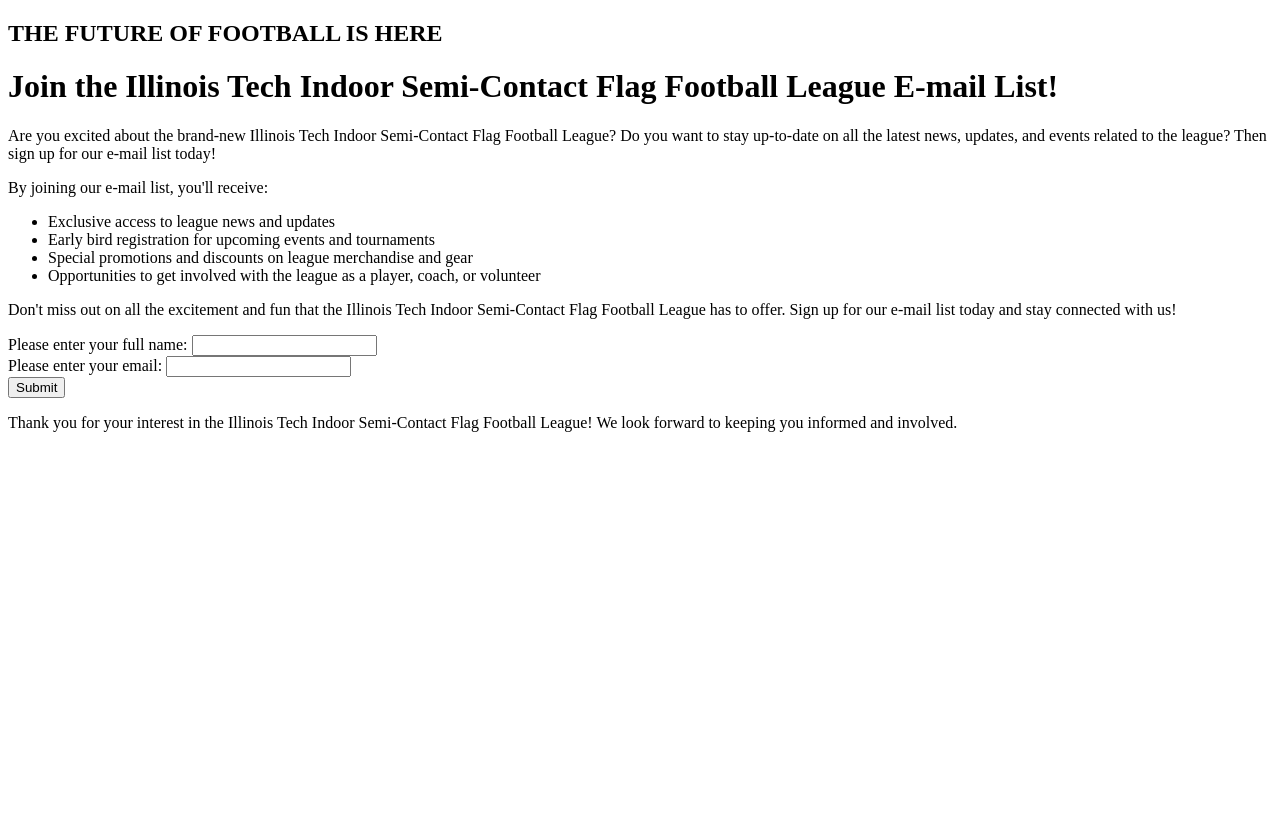
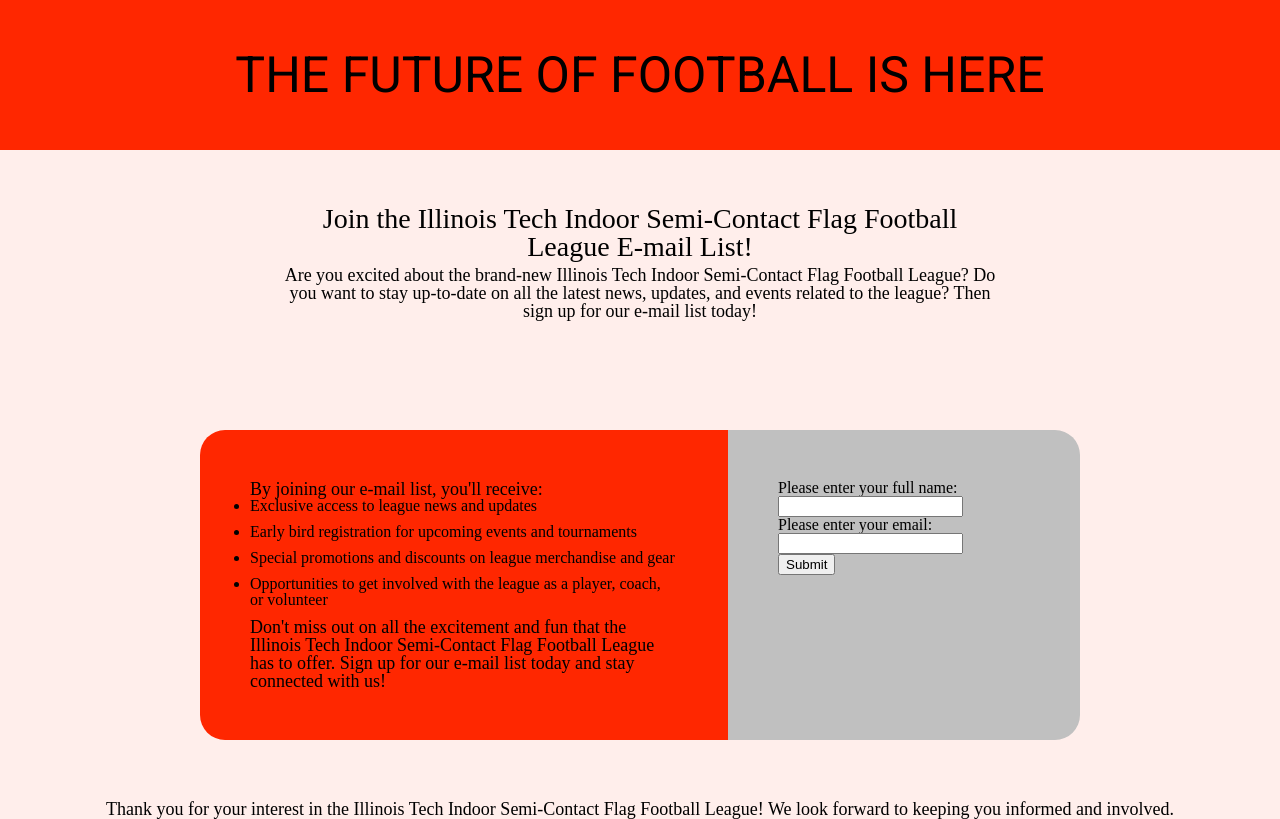
Before and after one commit to webdevNickQuigley/Project1, a plain HTML site: page index.html in a window 1280 px wide. Drawn offline with Linux system fonts and the light colour scheme.

Commit message:
Creates initital CSS stylings

```diff
--- /dev/null
+++ b/css/meyersreset-and-normalization-form.css
@@ -0,0 +1,48 @@
+/* http://meyerweb.com/eric/tools/css/reset/
+   v2.0 | 20110126
+   License: none (public domain)
+*/
+
+html, body, div, span, applet, object, iframe,
+h1, h2, h3, h4, h5, h6, p, blockquote, pre,
+a, abbr, acronym, address, big, cite, code,
+del, dfn, em, img, ins, kbd, q, s, samp,
+small, strike, strong, sub, sup, tt, var,
+b, u, i, center,
+dl, dt, dd, ol, ul, li,
+fieldset, form, label, legend,
+table, caption, tbody, tfoot, thead, tr, th, td,
+article, aside, canvas, details, embed,
+figure, figcaption, footer, header, hgroup,
+menu, nav, output, ruby, section, summary,
+time, mark, audio, video {
+	margin: 0;
+	padding: 0;
+	border: 0;
+	font-size: 100%;
+	font: inherit;
+	vertical-align: baseline;
+}
+/* HTML5 display-role reset for older browsers */
+article, aside, details, figcaption, figure,
+footer, header, hgroup, menu, nav, section {
+	display: block;
+}
+body {
+	line-height: 1;
+}
+ol, ul {
+	list-style: none;
+}
+blockquote, q {
+	quotes: none;
+}
+blockquote:before, blockquote:after,
+q:before, q:after {
+	content: '';
+	content: none;
+}
+table {
+	border-collapse: collapse;
+	border-spacing: 0;
+}
--- /dev/null
+++ b/css/screen.css
@@ -0,0 +1,71 @@
+
+
+body{
+	background-color: #ffeeeb;
+}
+@media (min-width: 768px) {
+  h2{
+	  font-size: 28px;
+	  padding: 5px;
+  }
+  p{
+	  font-size: 18px;
+	  text-align: center;
+  }
+  ul{
+  }
+  .introTagline{
+    display: block;
+    overflow: hidden;
+    position: relative;
+    width:  100%;
+    font-family: 'Roboto', sans-serif;
+    font-size: 50px;
+    background-color: #FF2700;
+    color: #000000;
+    text-align: center;
+    padding: 50px 0px 50px 0px;
+  }
+  .beforeSignup{
+    position: relative;
+	margin:50px;
+	padding:0% 18%;
+	text-align: center;
+  }
+  .signupContainer{
+	display: grid;
+    grid-template-columns: [first] 20% [line2] 20% [line3] 20% [line4] 20% [line5] 20% [end];
+	grid-template-rows: auto auto auto;
+    padding: 60px 200px;
+  }
+  .justificationsSideOfForm{
+	grid-column-start: first;
+    grid-column-end: line4;
+	border-radius: 25px 0px 0px 25px;
+	padding: 50px;
+    background-color: #FF2700;
+    display: inline-block;
+  }
+  .signUpSideOfForm{
+	grid-column-start: line4;
+    grid-column-end: end;
+	border-radius: 0px 25px 25px 0px;
+	padding: 50px;
+    background-color: silver;
+    display: inline-block;
+  }
+  .justificationsSideOfForm ul {
+	list-style: disc;
+    padding: 0;
+  }
+  .justificationsSideOfForm li {
+	margin-bottom: 10px;
+  }
+  .justificationsSideOfForm p {
+	text-align: left;
+  }
+
+
+
+
+}
--- a/index.html
+++ b/index.html
@@ -3,17 +3,24 @@
   <head>
     <meta charset="UTF-8">
     <title>Illinois Tech Indoor Semi-Contact Flag Football League</title>
+	<link rel="stylesheet" media="screen" href="css/meyersreset-and-normalization-form.css">
+	<link rel="stylesheet" media="screen" href="css/screen.css">
+	<link rel="preconnect" href="https://fonts.googleapis.com">
+	<link rel="preconnect" href="https://fonts.gstatic.com" crossorigin>
+	<link href="https://fonts.googleapis.com/css2?family=Roboto:wght@400&display=swap" rel="stylesheet">
   </head>
   <body>
 	<header>
-	  <section id="introTagline">
+	  <div class="introTagline">
 		<h1>THE FUTURE OF FOOTBALL IS HERE</h1>
 	  </section>
 	</header>
-	<h1>Join the Illinois Tech Indoor Semi-Contact Flag Football League E-mail List!</h1>
-	<p>Are you excited about the brand-new Illinois Tech Indoor Semi-Contact Flag Football League? Do you want to stay up-to-date on all the latest news, updates, and events related to the league? Then sign up for our e-mail list today!</p>
+	<div class="beforeSignup">
+	  <h2>Join the Illinois Tech Indoor Semi-Contact Flag Football League E-mail List!</h2>
+	  <p>Are you excited about the brand-new Illinois Tech Indoor Semi-Contact Flag Football League? Do you want to stay up-to-date on all the latest news, updates, and events related to the league? Then sign up for our e-mail list today!</p>
+	</div>
 	<div class="signupContainer">
-	  <div id="justificationsSideOfForm">
+	  <div class="justificationsSideOfForm">
 		<p>By joining our e-mail list, you'll receive:</p>
 		<ul>
 		  <li>Exclusive access to league news and updates</li>
@@ -23,7 +30,7 @@
 		</ul>
 		<p>Don't miss out on all the excitement and fun that the Illinois Tech Indoor Semi-Contact Flag Football League has to offer. Sign up for our e-mail list today and stay connected with us!</p>
 	  </div>
-	  <div id="signUpSideOfForm">
+	  <div class="signUpSideOfForm">
 		<div class = "entryBox">
 		  <label for="name">Please enter your full name:</label>
 		  <input type="text" id="name" name="name">
@@ -35,7 +42,8 @@
 		<input type="submit" value="Submit">
 	  </div>
 	</div>
-	<p>Thank you for your interest in the Illinois Tech Indoor Semi-Contact Flag Football League! We look forward to keeping you informed and involved.</p>
-
+	<div class="closing">
+	  <p>Thank you for your interest in the Illinois Tech Indoor Semi-Contact Flag Football League! We look forward to keeping you informed and involved.</p>
+	</div>
   </body>
 </html>
```
